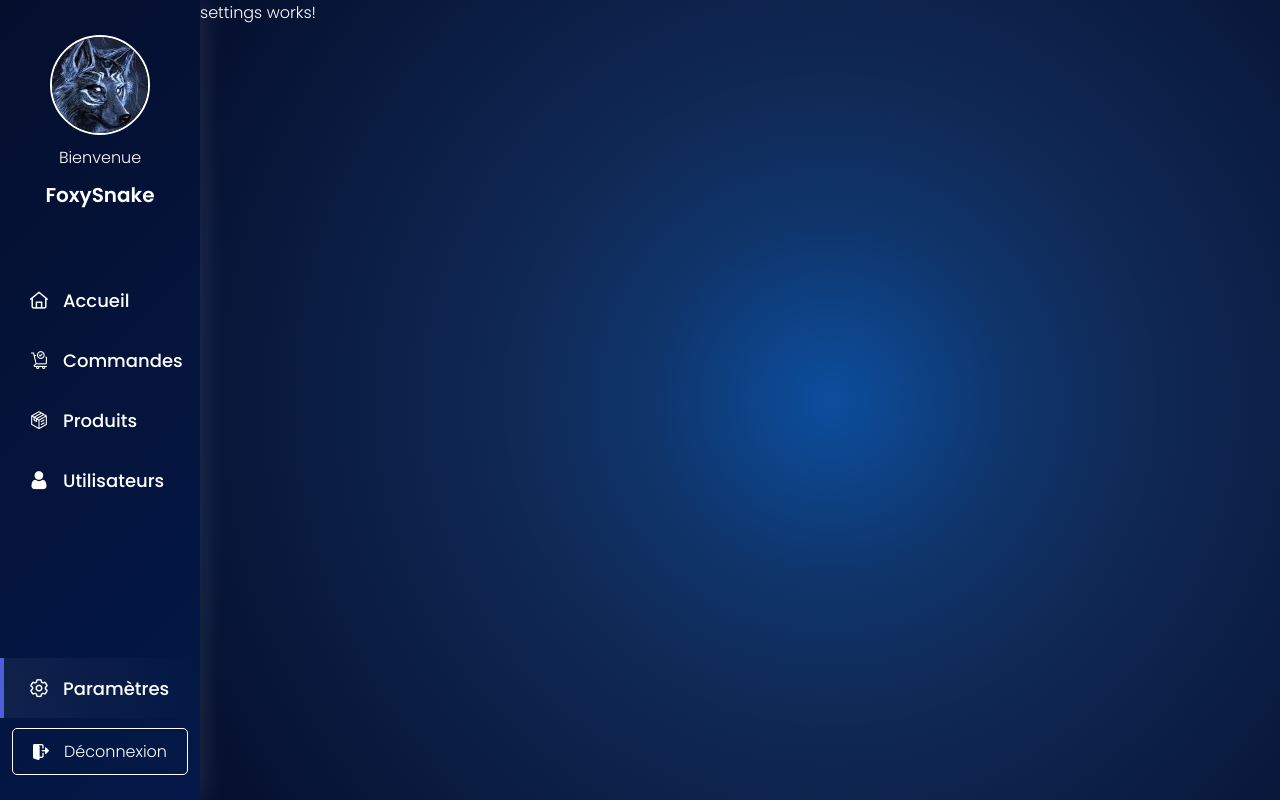
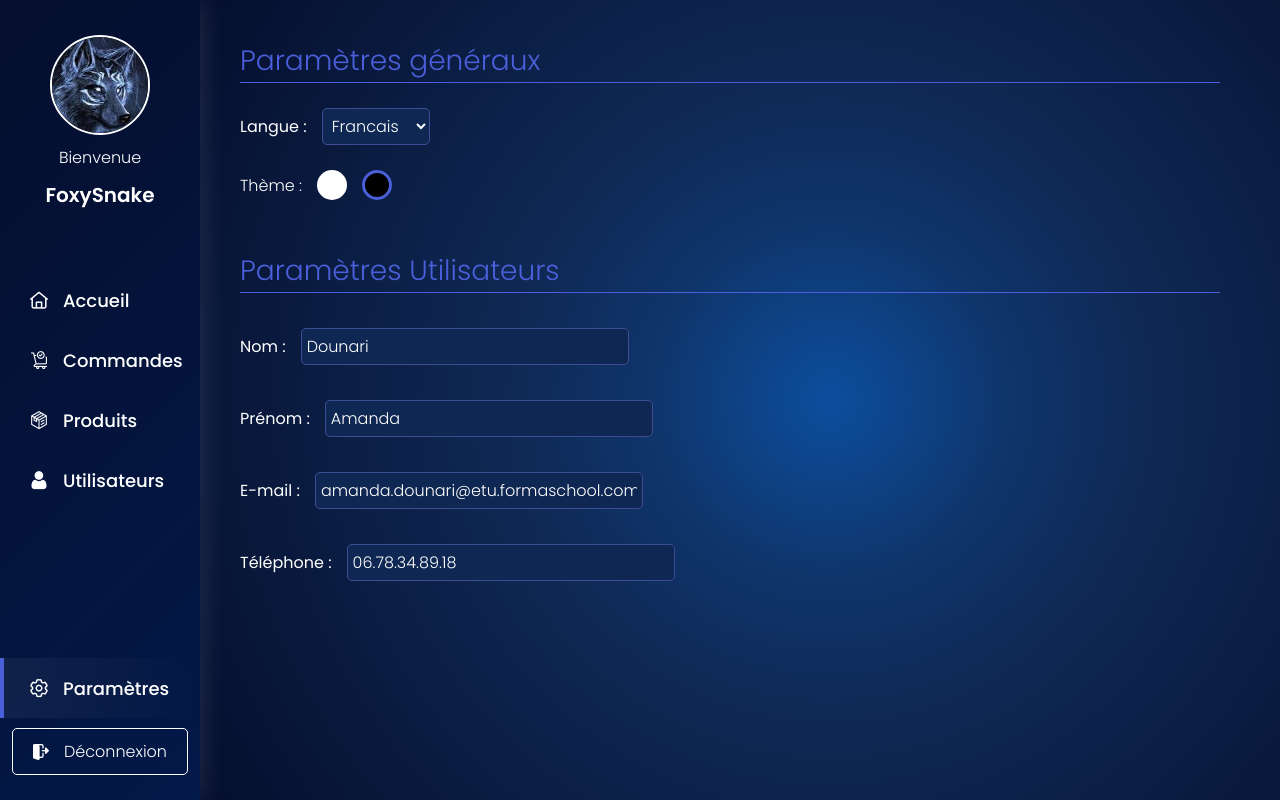
Before and after one commit to FoxySnakes/DashBoard, an Angular app: page /settings in a window 1280 px wide. Built offline with nearby package versions, Linux system fonts and the light colour scheme.

Commit message:
work on settings

```diff
--- a/src/app/modules/settings/settings.component.html
+++ b/src/app/modules/settings/settings.component.html
@@ -1 +1,51 @@
-<p>settings works!</p>
+<div id="settings">
+    <div class="global-settings">
+        <h3>Paramètres généraux</h3>
+        <div class="culture">
+            <p>Langue : </p>
+            <select name="culture" id="culture">
+                <option value="francais" selected>Francais</option>
+                <option value="anglais">Anglais</option>
+                <option value="allemand">Allemand</option>
+            </select>
+        </div>
+        <div class="theme">
+            <p>Thème : </p>
+            <input type="radio" name="theme" id="white">
+            <label for="white"></label>
+            <input type="radio" name="theme" id="black" checked>
+            <label for="black"></label>
+        </div>
+    </div>
+    <div class="user-settings">
+        <h3>Paramètres Utilisateurs</h3>
+        <div>
+            <label for="name">Nom :</label>
+            <div>
+                <input type="text" name="lastname" id="lastname" value="{{userLastName}}" required>
+                <span id="lastname-error"></span>
+            </div>
+        </div>
+        <div>
+            <label for="name">Prénom :</label>
+            <div>
+                <input type="text" name="firstname" id="firstname" value="{{userFirstName}}" required>
+                <span id="firstname-error"></span>
+            </div>
+        </div>
+        <div>
+            <label for="name">E-mail :</label>
+            <div>
+                <input type="email" name="mail" id="mail" value="{{userMail}}" required>
+                <span id="mail-error"></span>
+            </div>
+        </div>
+        <div>
+            <label for="name">Téléphone :</label>
+            <div>
+                <input type="tel" name="phone" id="phone" value="{{userPhone}}" pattern="[0-9]{2}.[0-9]{2}.[0-9]{2}.[0-9]{2}.[0-9]{2}" required>
+                <span id="phone-error"></span>
+            </div>
+        </div>
+    </div>
+</div>
--- a/src/app/modules/settings/settings.component.scss
+++ b/src/app/modules/settings/settings.component.scss
@@ -0,0 +1,125 @@
+#settings {
+    display: flex;
+    flex-direction: column;
+    padding: 40px;
+    width: 100%;
+    max-width: calc(100vw - 220px);
+    height: 100%;
+    gap: 50px;
+
+    >div > h3 {
+        font-size: 28px;
+        color: #4A5FD9;
+        border-bottom: solid 1px #4A5FD9;
+    }
+
+    >.global-settings{
+        display: flex;
+        flex-direction: column;
+        gap: 25px;
+
+        >.culture{
+            display: flex;
+            align-items: center;
+            gap: 15px;
+
+            >p{
+                font-weight: 400;
+            }
+            >#culture{
+                border-radius: 5px;
+                background-color: #0F2853;
+                padding: 5px;
+                border: solid 1px #3f4b94;
+                font-size: 16px;
+
+                &:focus-visible,
+                &:focus {
+                    border: solid 3px #4A5FD9;
+
+                    margin: -3px;
+                }
+            }
+        }
+        >.theme{
+            display: flex;
+            align-items: center;
+            gap: 15px;
+
+            >input{
+                display: none;
+
+                &:checked + label{
+                    border: solid 3px #4A5FD9;
+                    outline: none;
+                }
+            }
+            >label{
+                width: 30px;
+                height: 30px;
+                border-radius: 50px;
+
+                &:first-of-type{
+                    background-color: white;
+                }
+                &:last-of-type{
+                    background-color: black;
+                }
+            }
+        }
+    }
+
+    >.user-settings {
+        display: flex;
+        flex-direction: column;
+        gap: 35px;
+
+        >div {
+            display: flex;
+            align-items: center;
+            gap: 15px;
+
+            >label{
+                font-weight: 400;
+            }
+
+            >div {
+                display: flex;
+                flex-direction: column;
+                align-items: center;
+                position: relative;
+
+                >input {
+                    border-radius: 5px;
+                    background-color: #0F2853;
+                    padding: 5px;
+                    border: solid 1px #3f4b94;
+                    font-size: 16px;
+
+                    &:focus-visible,
+                    &:focus {
+                        border: solid 3px #4A5FD9;
+                        outline: none;
+                        margin: -3px;
+                    }
+                }
+                >span{
+                    position: absolute;
+                    top: -25px;
+                    font-size: 15px;
+                    color: orangered;
+                    font-weight: 500;
+                    opacity: 0;
+                    transition: all 0.5s;
+                }
+            }
+        }
+    }
+}
+
+@media screen and (max-width: 750px) {
+    #settings {
+        width: auto;
+        max-width: calc(100vw - 20px);
+    }
+}
--- a/src/app/modules/settings/settings.component.ts
+++ b/src/app/modules/settings/settings.component.ts
@@ -1,10 +1,81 @@
-import { Component } from '@angular/core';
+import { Component, OnInit } from '@angular/core';
+import { every } from 'rxjs';
 
 @Component({
   selector: 'app-settings',
   templateUrl: './settings.component.html',
   styleUrls: ['./settings.component.scss']
 })
-export class SettingsComponent {
+export class SettingsComponent implements OnInit{
+  userLastName = "Dounari"
+  userFirstName = "Amanda"
+  userMail = "amanda.dounari@etu.formaschool.com"
+  userPhone = "06.78.34.89.18"
+
+  ngOnInit(): void {
+    document.querySelectorAll('input').forEach(element => {
+      element.addEventListener('blur', (event : any) => {
+        this.contentVerification(event.target)
+      })
+    });
+  }
+
+  contentVerification(input : any){
+    console.dir(input.validity.valid)
+    var errorSpan = document.getElementById(`${input.name}-error`)
+
+    if(errorSpan){
+    switch(input.name){
+      case 'firstname':
+        if(this.isNullOrWhitespace(input.value)){
+          errorSpan.innerHTML= 'Nom invalide'
+          errorSpan.style.opacity = '1'
+        }
+        else{
+          this.userFirstName = input.value
+          errorSpan.style.opacity = '0'
+        }
+        break;
+      case 'lastname':
+        if(this.isNullOrWhitespace(input.value)){
+          errorSpan.innerHTML= 'Prénom invalide'
+          errorSpan.style.opacity = '1'
+        }
+        else{
+          this.userLastName = input.value
+          errorSpan.style.opacity = '0'
+        }
+        break;
+      case 'mail':
+        if(this.isNullOrWhitespace(input.value) || !input.validity.valid){
+          errorSpan.innerHTML= 'Mail invalide'
+          errorSpan.style.opacity = '1'
+        }
+        else{
+          this.userMail = input.value
+          errorSpan.style.opacity = '0'
+        }
+        break;
+      case 'phone':
+        if(this.isNullOrWhitespace(input.value) || !input.validity.valid){
+          errorSpan.innerHTML= 'Mail invalide'
+          errorSpan.style.opacity = '1'
+        }
+        else{
+          this.userMail = input.value
+          errorSpan.style.opacity = '0'
+        }
+        break;
+      default:
+        console.error(`Invalid name for input : ${input.name}`)
+        break;
+    }
+  }
+  }
+
+  isNullOrWhitespace(value : string ) {
+    if (typeof value === 'undefined' || value == null) return true;
+    return value.replace(/\s/g, '').length < 1;
+}
 
 }
```
